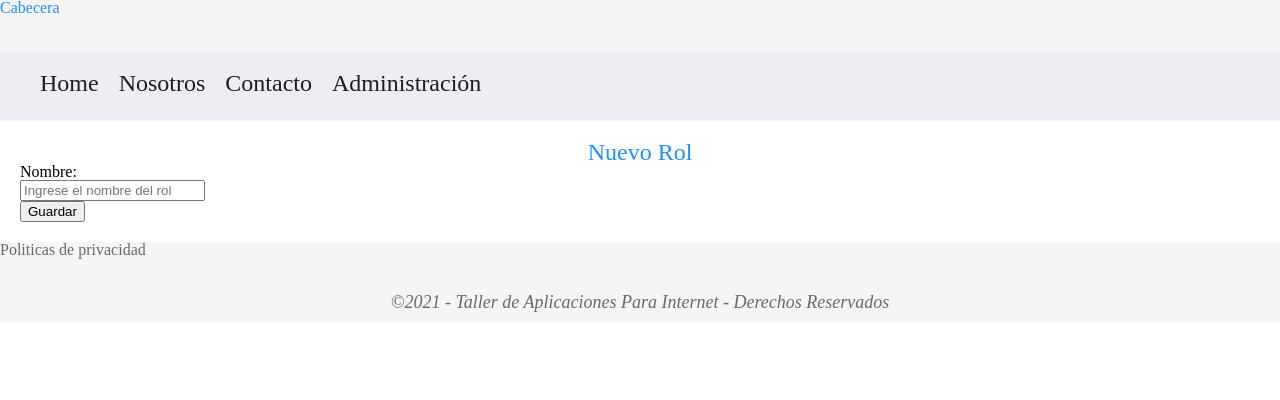
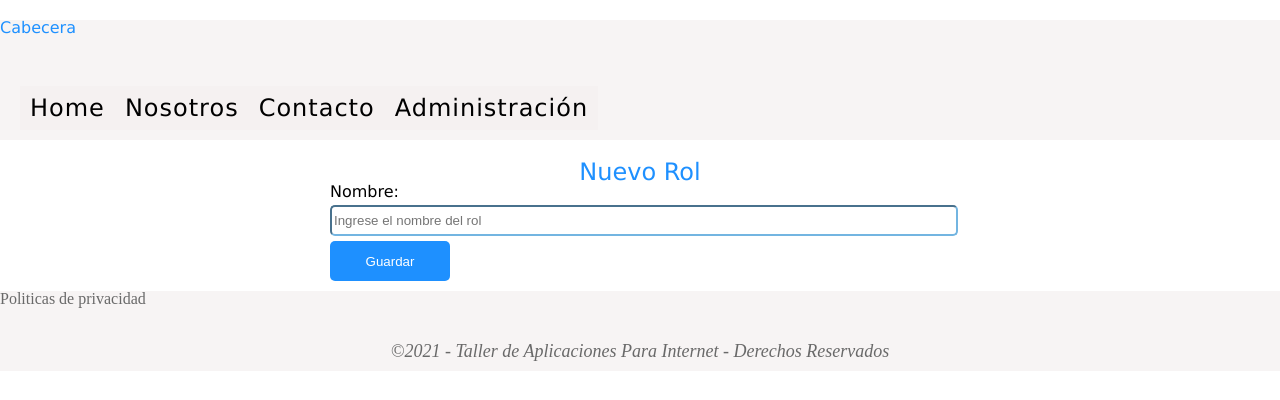
Before and after one commit to segundogaldames/miPrimerSitio, a PHP site: page /addRoles.php in a window 1280 px wide. Shown: the top 400 px of the page. Run offline with PHP 8.4, Linux system fonts and the light colour scheme.

Commit message:
Comienzo de configuracion de formulario de roles

```diff
--- a/addRoles.php
+++ b/addRoles.php
@@ -21,12 +21,20 @@
     </header>
     <!-- cuerpo central de la pagina web -->
     <section>
-        <h1>Nuevo Rol</h1>
-        <form action="" method="post">
-            <label for="">Nombre:</label><br>
-            <input type="text" name="nombre" placeholder="Ingrese el nombre del rol"><br>
-            <button type="submit">Guardar</button>
-        </form>
+        <div class="formulario">
+            <h1>Nuevo Rol</h1>
+            <form action="" method="post">
+                <div class="form-group">
+                    <label for="">Nombre:</label>
+                    <input type="text" name="nombre" placeholder="Ingrese el nombre del rol" class="form-control">
+                </div>
+                <div class="form-group">
+                    <button type="submit" class="btn btn-primary">Guardar</button>
+                </div>
+
+            </form>
+        </div>
+
     </section>
     <!-- pie de pagina del sitio -->
     <footer>
--- a/class/conexion.php
+++ b/class/conexion.php
@@ -7,7 +7,7 @@
 	private $host = 'localhost';
 	private $base = 'miprimersitio';
 	private $user = 'root';
-	private $pass = 'root'; //el password para usuarios de Windows es vacio
+	private $pass = 'root'; //el password para usuarios de Windows es vacio ''
 	private $charset = 'utf8';
 
         //constructor de la clase conexion
--- a/css/estilos.css
+++ b/css/estilos.css
@@ -9,6 +9,7 @@
 }
 h1,h2,h3,h4,h5,h6{
     color: dodgerblue;
+    font-family: Verdana, Geneva, Tahoma, sans-serif;
 }
 header{
     float:left;
@@ -17,24 +18,8 @@
     background-color: rgba(245, 240, 240, 0.733);
     margin-bottom: 20px;
 }
-nav{
-    margin-top: 35px;
-    height: 70px;
-    background-color: rgba(229, 229, 241, 0.452);
-}
-nav ul li{
-    margin-left: 20px;
-}
-nav ul li a{
-    float: left;
-    color:rgb(30, 30, 31);
-    font-size: 24px;
-    text-decoration: none;
-    margin-left: 20px;
-    margin-top: 20px;
-}
-nav ul li a:hover{
-    color: darkgoldenrod;
+label{
+    font-family: Verdana, Geneva, Tahoma, sans-serif;
 }
 section{
     margin-left: 20px;
@@ -47,6 +32,17 @@
 }
 
 /* clases generales del sitio */
+.btn{
+    width: 120px;
+    height: 40px;
+    border: 0;
+    text-align: center;
+    border-radius: 5px;
+}
+.btn-primary{
+    background-color: dodgerblue;
+    color: white;
+}
 .copyright{
     font-size: 18px;
     font-style: italic;
@@ -58,6 +54,23 @@
 }
 .derecho{
     width: 30%;
+}
+.formulario{
+    float: left;
+    width: 50%;
+    margin-left: 25%;
+}
+.form-control{
+    float: left;
+    width: 100%;
+    height: 25px;
+    margin-bottom: 5px;
+    margin-top: 5px;
+    border-color: #73B5E1;
+    border-radius: 5px;
+}
+.form-group{
+    margin-bottom: 10px;
 }
 .izquierdo{
     width: 70%;
@@ -79,3 +92,79 @@
 .video{
     position: relative;
 }
+
+/* menu */
+#menu{
+    margin-top: 50px;
+    margin-left: 20px;
+}
+
+#menu ul {
+    list-style:none;
+    margin:0;
+    padding:0;
+}
+
+   /* items del menu */
+
+   #menu ul li {
+    background-color: rgba(245, 240, 240, 0.733);
+   }
+
+   /* enlaces del menu */
+
+#menu ul a {
+    display:block;
+    color: black;
+    text-decoration:none;
+    font-weight:400;
+    font-size:24px;
+    padding:10px;
+    font-family: Verdana, Geneva, Tahoma, sans-serif;
+    letter-spacing:1px;
+}
+
+   /* items del menu */
+
+#menu ul li {
+    position:relative;
+    float:left;
+    margin:0;
+    padding:0;
+   }
+
+   /* efecto al pasar el ratón por los items del menu */
+
+#menu ul li a:hover {
+    color:#f8c08c;
+   }
+   /* menu desplegable */
+
+#menu ul ul {
+    display:none;
+    position:absolute;
+    top:100%;
+    left:0;
+    background:#eee;
+    padding:0;
+   }
+
+   /* items del menu desplegable */
+
+   #menu ul ul li {
+    float:none;
+    width:220px
+   }
+
+   /* enlaces de los items del menu desplegable */
+
+   #menu ul ul a {
+    line-height:120%;
+    padding:10px 15px;
+   }
+
+   /* items del menu desplegable al pasar el ratón */
+
+   #menu ul li:hover > ul {
+    display:block;
+   }
--- a/partials/menu.php
+++ b/partials/menu.php
@@ -1,18 +1,24 @@
-<!-- navegador principal del sitio -->
-<nav>
+<!-- start nav -->
+<nav id="menu">
+<!-- start menu -->
     <ul>
-        <li>
-            <a href="index.php">Home</a>
+        <li><a href="#">Home</a></li>
+        <li><a href="#">Nosotros</a>
+
         </li>
-        <li>
-            <a href="nosotros.php">Nosotros</a>
-        </li>
-        <li>
-            <a href="#">Contacto</a>
-        </li>
-        <li>
-            <a href="#">Administración</a>
+        <li><a href="#">Contacto</a></li>
+        <li><a href="#">Administración</a>
+            <!-- start menu desplegable -->
+            <ul>
+                <li><a href="#">Productos</a></li>
+                <li><hr></li>
+                <li><a href="#">Roles</a></li>
+                <li><a href="#">Usuarios</a></li>
+
+            </ul>
+            <!-- end menu desplegable -->
         </li>
     </ul>
+    <!-- end menu -->
 </nav>
-<!-- fin navegador -->
+<!-- end nav -->
```
